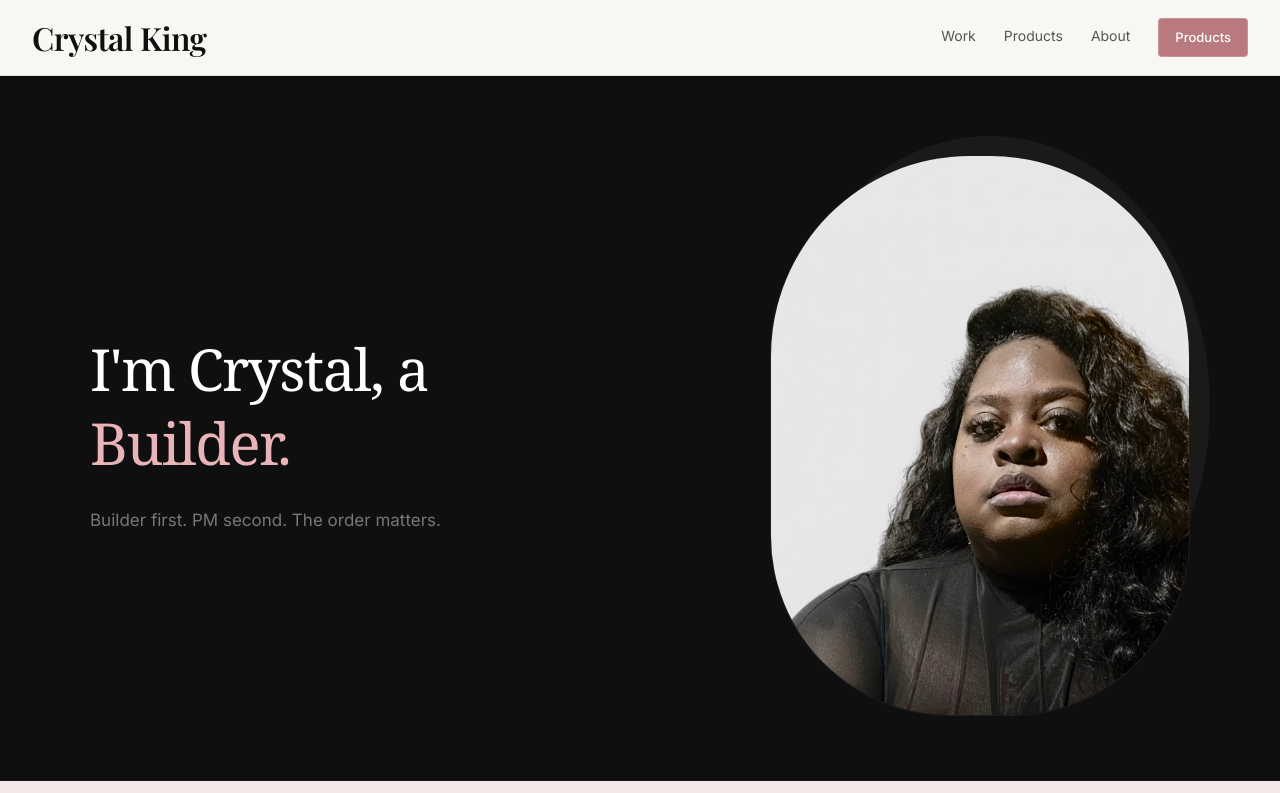
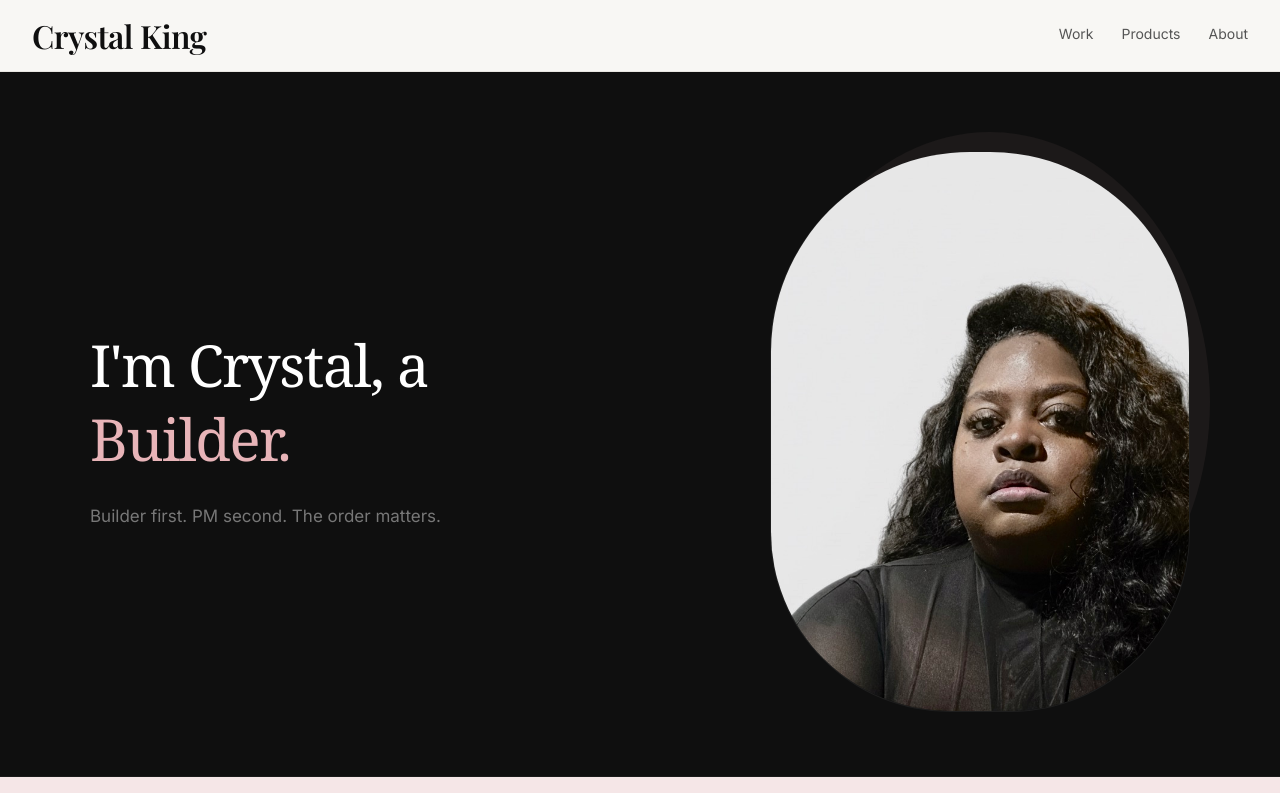
Before and after one commit to Crystalking101/crystal-portfolio, a Next.js app: page / in a window 1280 px wide. Shown: the top 793 px of the page. Built offline with nearby package versions, Linux system fonts and the light colour scheme; no server answers; the database is empty; a web font is replaced by a local one.

Commit message:
Revert "Add rose pink Products CTA button to nav"
This reverts commit e3562525827d253b8059cba6bd83944d412ff1d0.

```diff
--- a/components/Nav.tsx
+++ b/components/Nav.tsx
@@ -194,26 +194,6 @@ export default function Nav() {
           </div>
         )}
 
-        <Link
-          href="/projects"
-          style={{
-            fontFamily: "Inter, system-ui, sans-serif",
-            fontSize: "13px",
-            fontWeight: 500,
-            color: "#FFFFFF",
-            background: "#B87A7E",
-            padding: "7px 16px",
-            borderRadius: "4px",
-            textDecoration: "none",
-            border: "1px solid rgba(255,255,255,0.2)",
-            transition: "background 0.15s",
-            flexShrink: 0,
-          }}
-          onMouseEnter={(e) => { e.currentTarget.style.background = "#9E656A"; }}
-          onMouseLeave={(e) => { e.currentTarget.style.background = "#B87A7E"; }}
-        >
-          Products
-        </Link>
       </div>
     </nav>
   );
```
